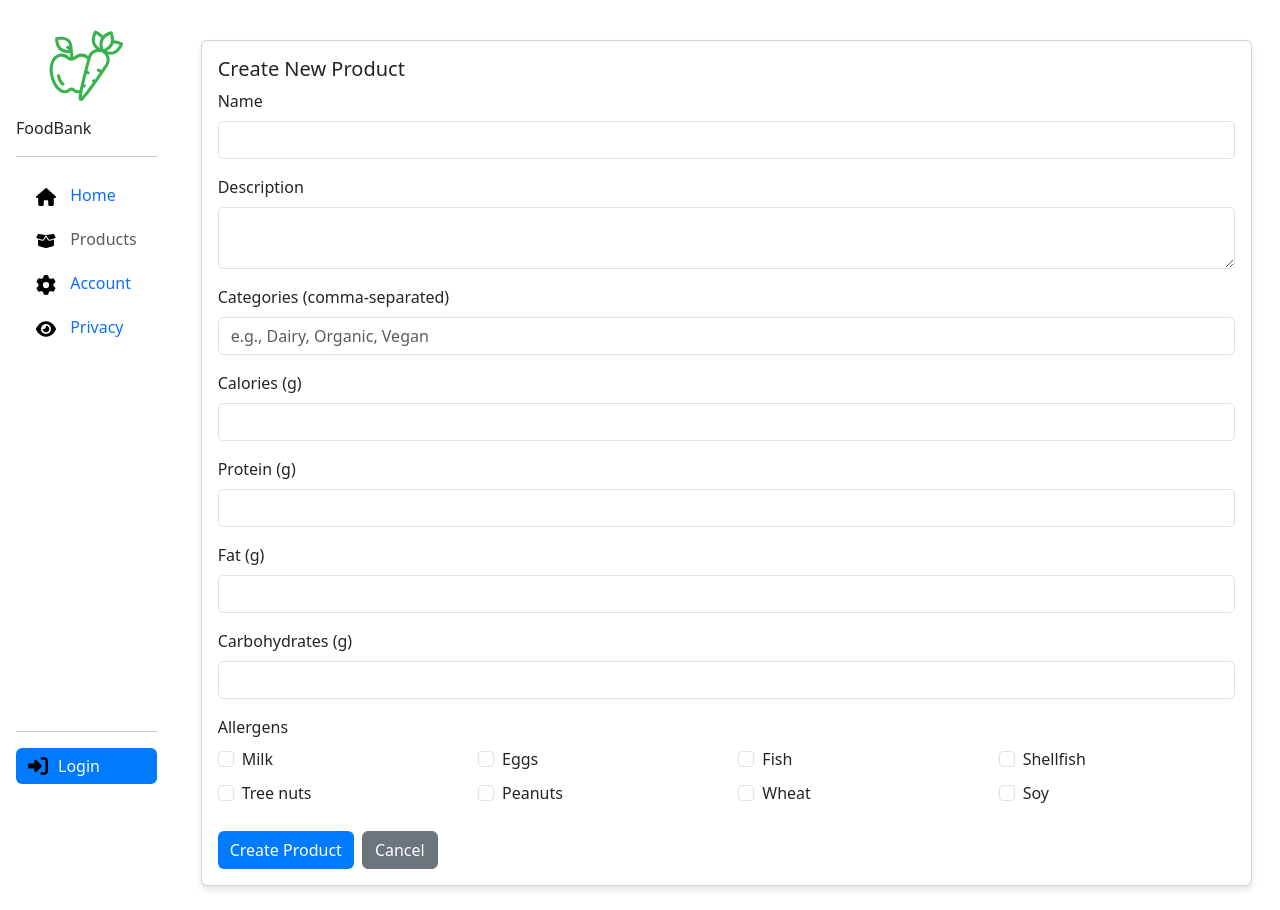
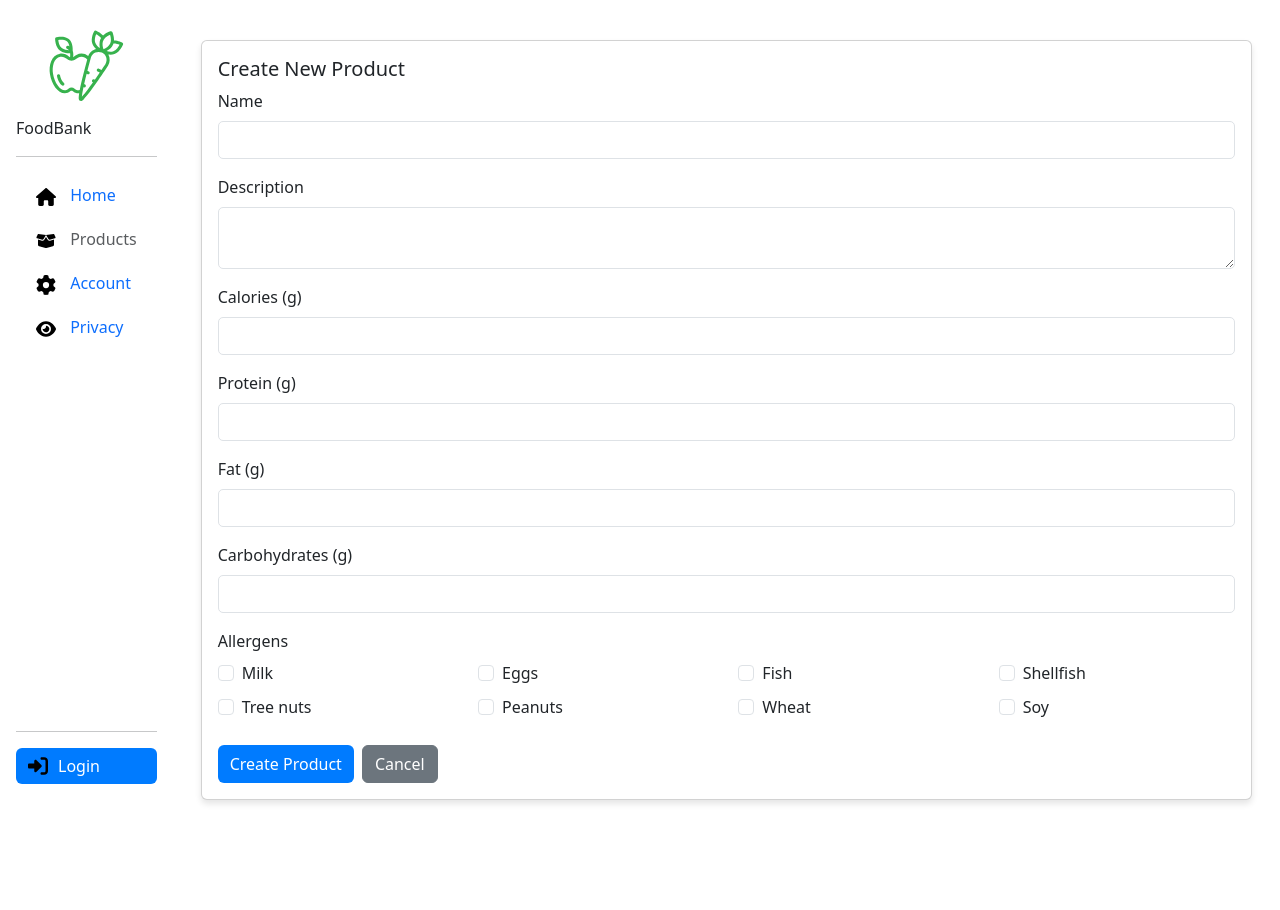
Before and after one commit to Stianjp/Webapplikasjon-Eksamen-Sub-app-2, a React (Create React App) app in the folder sub-app-2/: page /products/add in a window 1280 px wide. After the commit the page ends 824 px from the top, so only its background shows below. Built offline with nearby package versions, Linux system fonts and the light colour scheme.

Commit message:
Endrett i ProductForm

```diff
--- a/sub-app-2/src/shared/ProductForm.jsx
+++ b/sub-app-2/src/shared/ProductForm.jsx
@@ -63,16 +63,6 @@ const ProductForm = ({
             />
           </Form.Group>
 
-          <Form.Group className="mb-3">
-            <Form.Label>Categories (comma-separated)</Form.Label>
-            <Form.Control
-              type="text"
-              value={formData.categoryList.join(', ')}
-              onChange={handleCategoryChange}
-              placeholder="e.g., Dairy, Organic, Vegan"
-            />
-          </Form.Group>
-
           {['calories', 'protein', 'fat', 'carbohydrates'].map(field => (
             <Form.Group key={field} className="mb-3">
               <Form.Label>{field.charAt(0).toUpperCase() + field.slice(1)} (g)</Form.Label>
```
